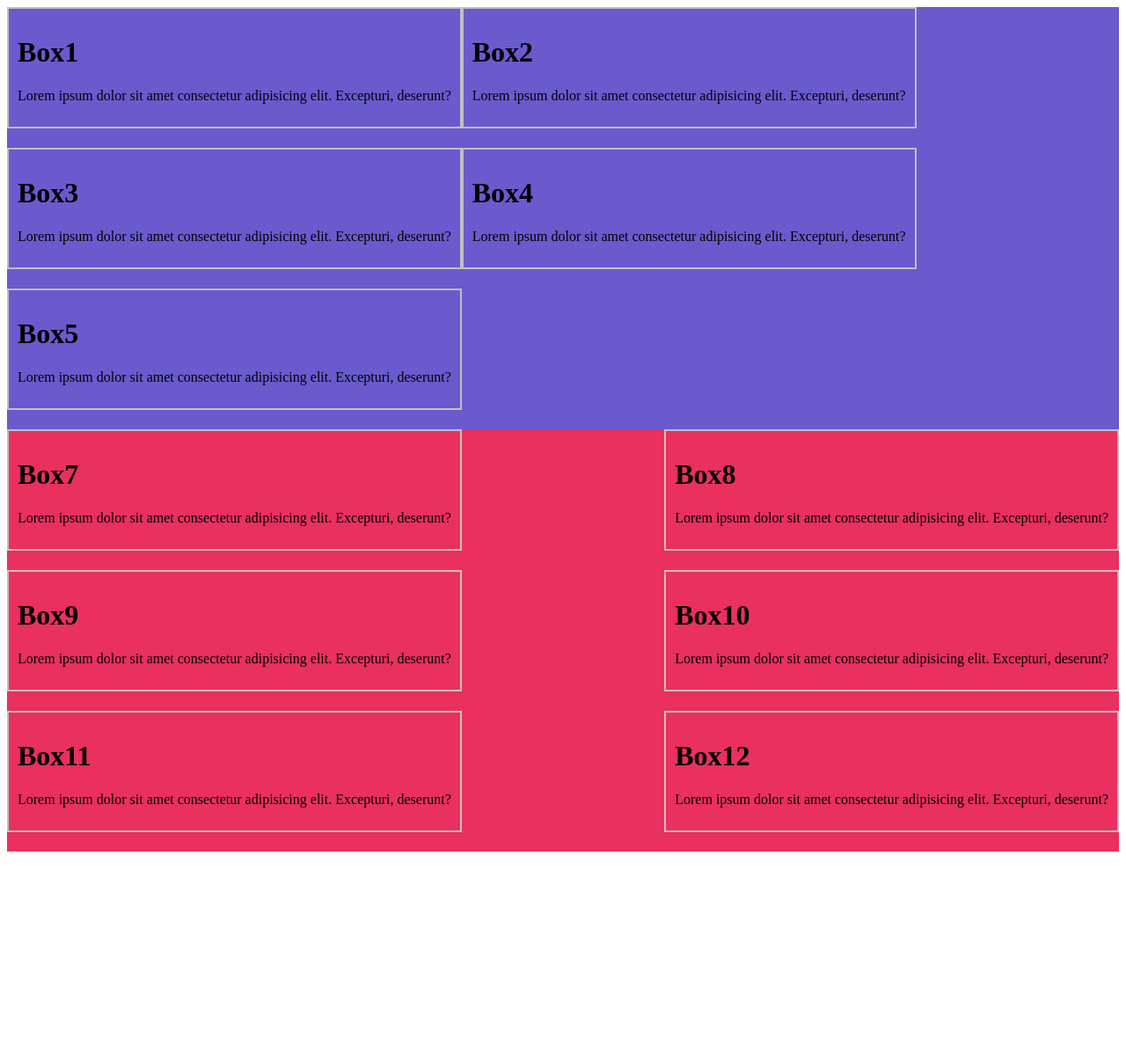
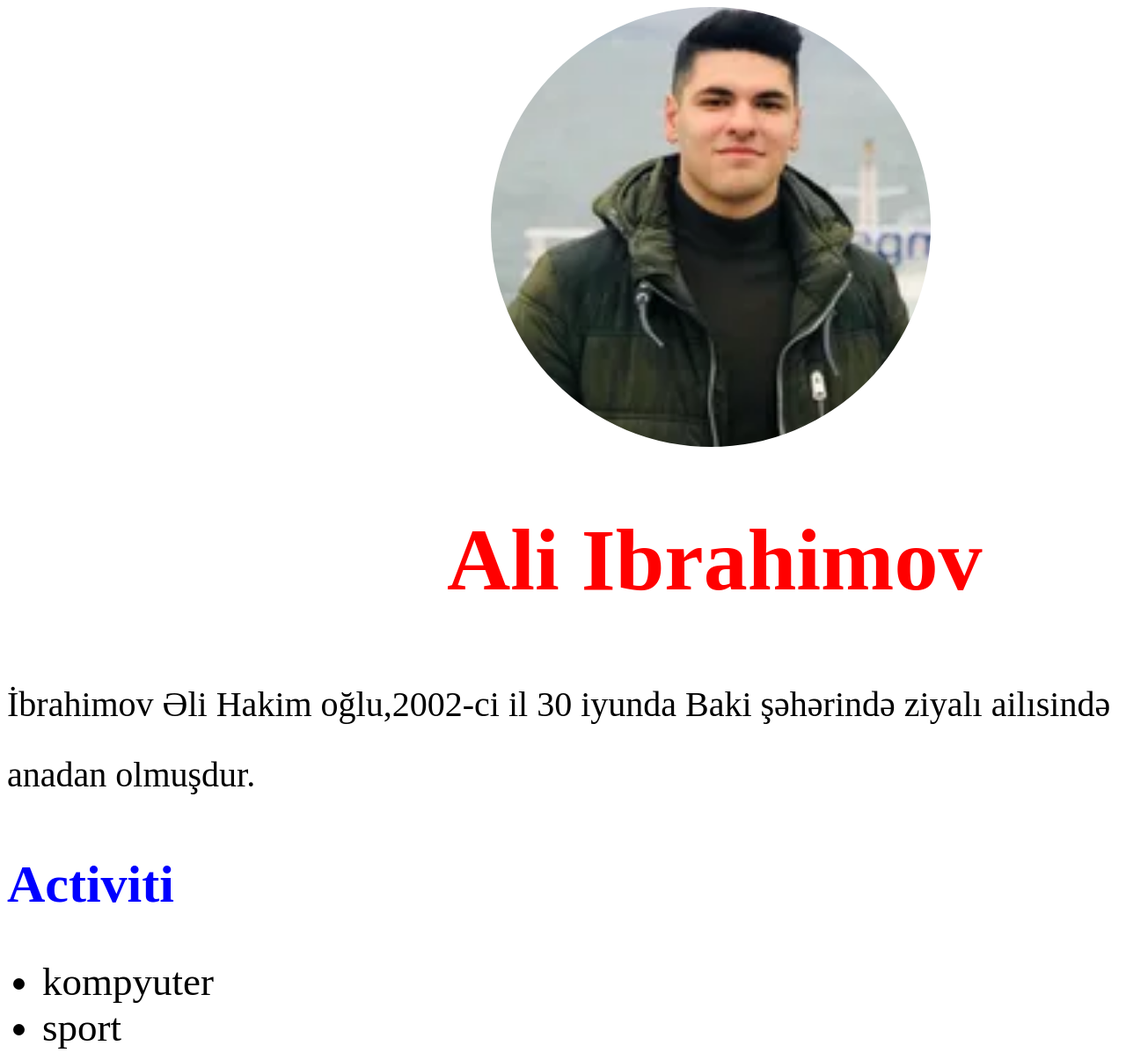
Before and after one commit to HakimIbrahimov/MyProjects, a plain HTML site: page index.html in a window 1280 px wide. Shown: the top 1197 px of the page at 88% size. Before the commit the page ends 976 px from the top, so only its background shows below. Drawn offline with Linux system fonts and the light colour scheme.

Commit message:
Add files via upload

```diff
--- a/index.html
+++ b/index.html
@@ -4,64 +4,19 @@
     <meta charset="UTF-8">
     <meta http-equiv="X-UA-Compatible" content="IE=edge">
     <meta name="viewport" content="width=device-width, initial-scale=1.0">
-    <title>Document</title><link rel="stylesheet" href="style.css">
-</head>
+    <title>Document</title>
+</head><link rel="stylesheet" href="style.css">
 <body>
-   <div class="boxn" >
-<div class="box1" >
-<h1>Box1</h1>
-<p>Lorem ipsum dolor sit amet consectetur adipisicing elit. Excepturi, deserunt?</p>
-</div>
-<div class="box2" >
-    <h1>Box2</h1>
-    <p>Lorem ipsum dolor sit amet consectetur adipisicing elit. Excepturi, deserunt?</p>
-</div>
-    <div class="box3" >
-        <h1>Box3</h1>
-        <p>Lorem ipsum dolor sit amet consectetur adipisicing elit. Excepturi, deserunt?</p>
-    </div>
-        <div class="box4" >
-            <h1>Box4</h1>
-            <p>Lorem ipsum dolor sit amet consectetur adipisicing elit. Excepturi, deserunt?</p>
-</div>
-<div class="box5" >
-        <h1>Box5</h1>
-        <p>Lorem ipsum dolor sit amet consectetur adipisicing elit. Excepturi, deserunt?</p>
-    </div>
-
-
-</div>
-<div class="box-new" >
-
-    <div class="box" >
-        <h1>Box7</h1>
-        <p>Lorem ipsum dolor sit amet consectetur adipisicing elit. Excepturi, deserunt?</p>
-    </div>
-        <div class="box" >
-            <h1>Box8</h1>
-            <p>Lorem ipsum dolor sit amet consectetur adipisicing elit. Excepturi, deserunt?</p>
-        </div>
-            <div class="box" >
-                <h1>Box9</h1>
-                <p>Lorem ipsum dolor sit amet consectetur adipisicing elit. Excepturi, deserunt?</p>
-    </div>
-    <div class="box" >
-        <h1>Box10</h1>
-        <p>Lorem ipsum dolor sit amet consectetur adipisicing elit. Excepturi, deserunt?</p>
-</div>
-<div class="box" >
-    <h1>Box11</h1>
-    <p>Lorem ipsum dolor sit amet consectetur adipisicing elit. Excepturi, deserunt?</p>
-</div>
-<div class="box" >
-    <h1>Box12</h1>
-    <p>Lorem ipsum dolor sit amet consectetur adipisicing elit. Excepturi, deserunt?</p>
-</div>
-    </div>
-
-
-
-
+ <img src="Ali.webp" alt="Ali" class="Ali">
+   <h1 class="Ali1">Ali Ibrahimov</h1>
+<p class="Ali2">İbrahimov Əli Hakim oğlu,2002-ci il 30 iyunda Baki şəhərində ziyalı ailısində anadan olmuşdur. </p>
+<H2 class="Ali3">Activiti</H2>
+<ul class="Ali4">
+    <li>kompyuter</li>
+    <li>sport</li>
+</ul>
+<a class="Ali5" href="+994773167070">Telefon</a><br>
+<a class="Ali6" href="hakimoglu_ali@mail.ru">E-mail</a>
 
 </body>
 </html>
--- a/style.css
+++ b/style.css
@@ -1,37 +1,36 @@
-.boxn div , .box-new div{
-    border: 2px solid silver;
-    padding: 10px;
+.Ali{
+margin: 0 auto;
+width: 500px;
+height: 500px;
+border-radius: 50%;
+margin-right: 100px;
+margin-left: 550px;
 }
-@media (min-width: 200px) {
-.boxn{
-width: 100%;
-height: 60vh;
-display: block;
-display: flex;
-background-color: slateblue;
-flex-wrap:wrap;
-align-items: start;
-flex-direction: row;
-justify-content: start;
-
+.Ali1{
+    color: red;
+font-size: 100px;
+/* padding-left: 10; */
+/* padding: auto; */
+padding-right: 10px;
+text-align: 10px;
+margin-left: 500px;
 }
+.Ali2{
+    font-size: 40px;
+    line-height: 2;
 }
-
-
-
-/* @media (min-width: 300px){ */
-.box-new{
- width: 100%;
-
-
- height: 60vh;
-
-display: block;
-display: flex;
-background-color: rgb(233, 48, 94);
-flex-wrap: wrap;
-align-items: start;
-justify-content: space-between;
-flex-direction: row;
-
+.Ali3{
+font-size: 60px;
+color: blue;
 }
+.Ali4{
+    font-size: 45px;
+}
+.Ali5{
+font-size: 70px;
+color: crimson;
+}
+.Ali6{
+    font-size: 70px;
+    color: darkblue;
+}
```
Also changed, not shown: Ali.webp (added).
